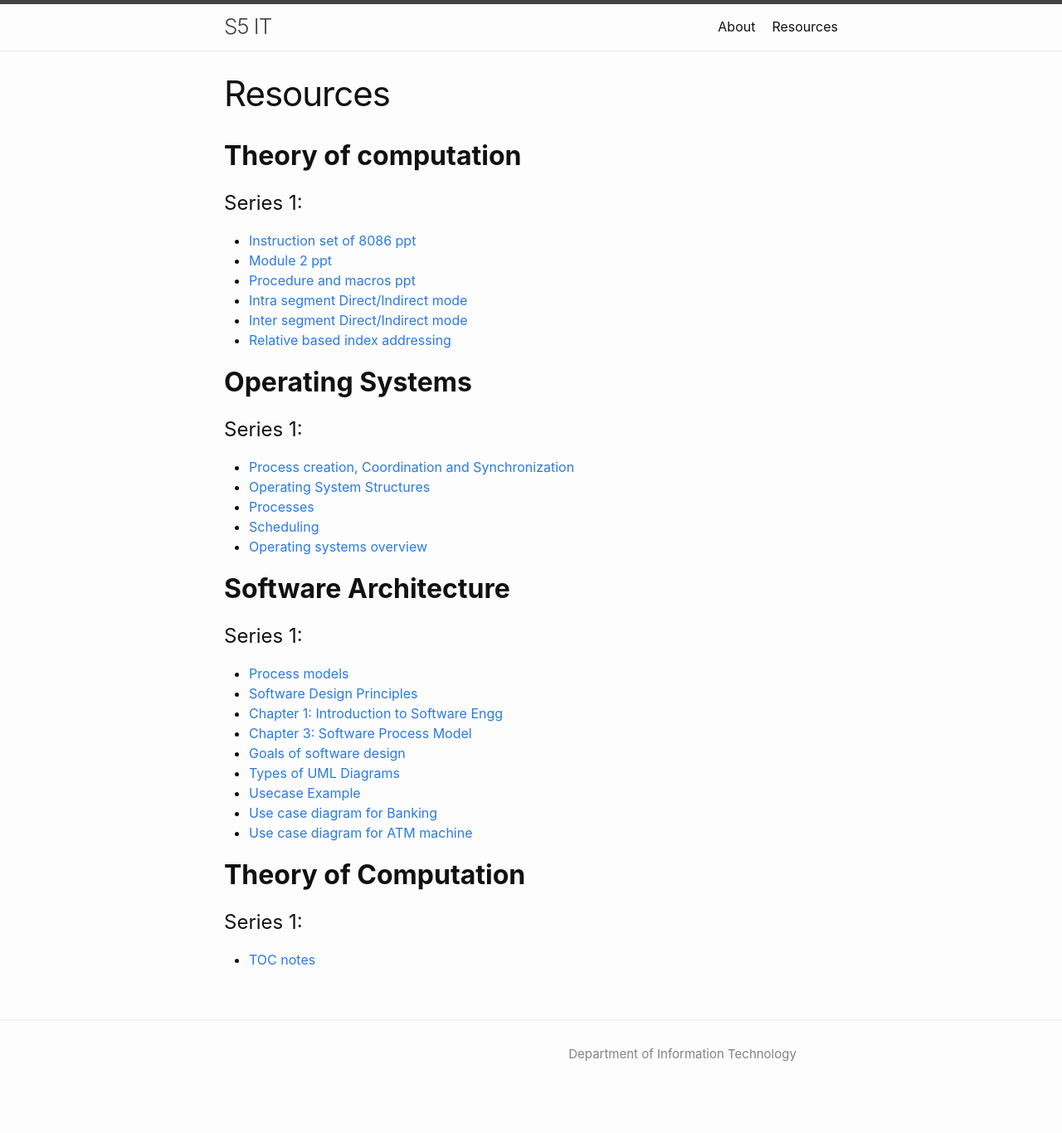
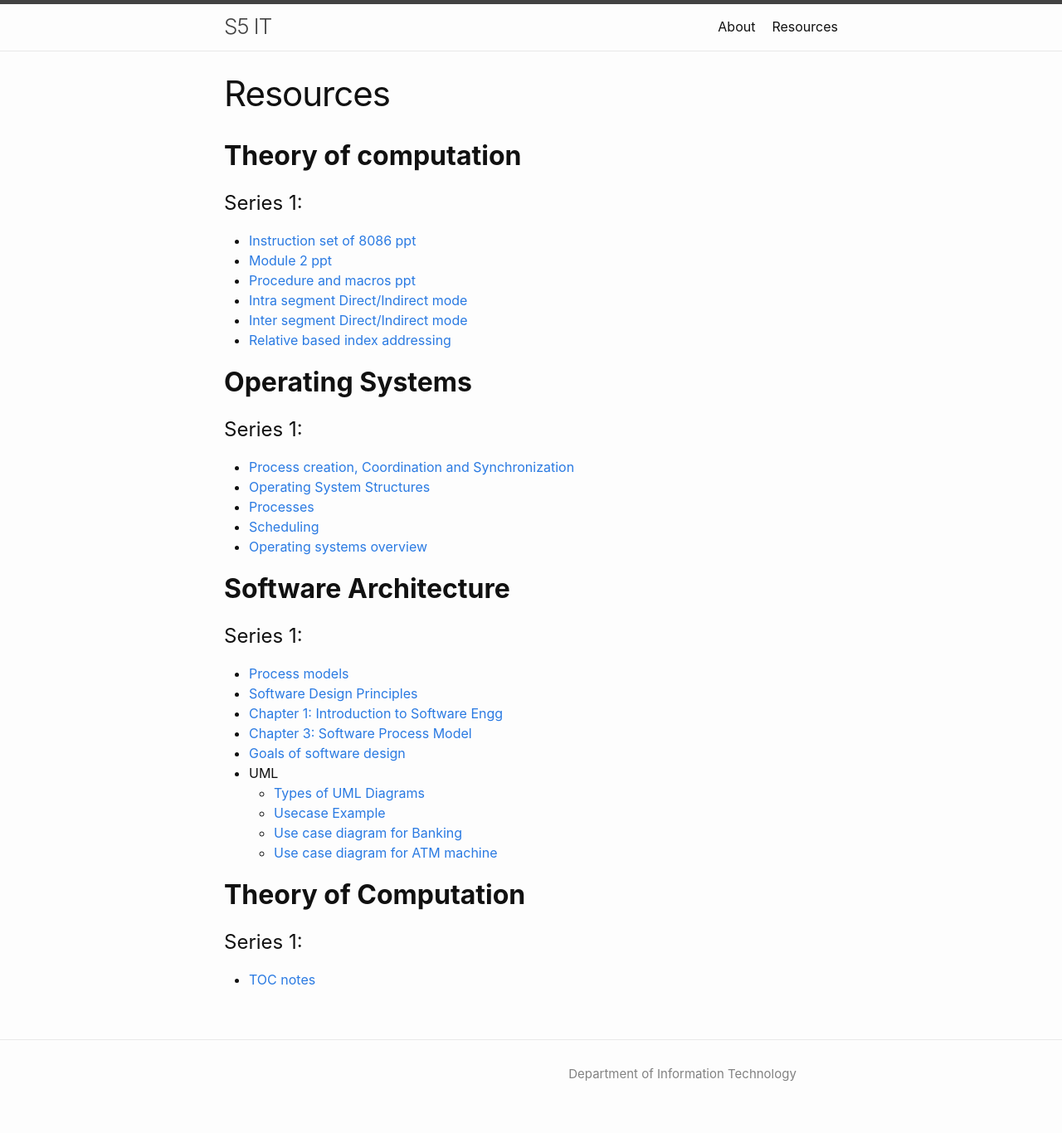
Before and after one commit to IT-GECBH/2020, a Jekyll site: the page built from resources.md, in a window 1280 px wide. Shown: the whole page at 83% size. Built offline with Jekyll 4.4.1, drawn with Linux system fonts in a browser that asks for light colours; before the commit the page ends 1342 px from its top, so only the background shows below that.

Commit message:
Update resources.md

```diff
--- a/resources.md
+++ b/resources.md
@@ -28,10 +28,11 @@ permalink: /resources/
  * [Chapter 1: Introduction to Software Engg][chap-1]
  * [Chapter 3: Software Process Model][chap-3]
  * [Goals of software design][goal-soft]
- * [Types of UML Diagrams][types-UML]
- * [Usecase Example][use-ex]
- * [Use case diagram for Banking][use-bank]
- * [Use case diagram for ATM machine][use-atm]
+ * UML
+   * [Types of UML Diagrams][types-UML]
+   * [Usecase Example][use-ex]
+   * [Use case diagram for Banking][use-bank]
+   * [Use case diagram for ATM machine][use-atm]
 
 ## **Theory of Computation**
 # Series 1:
```
